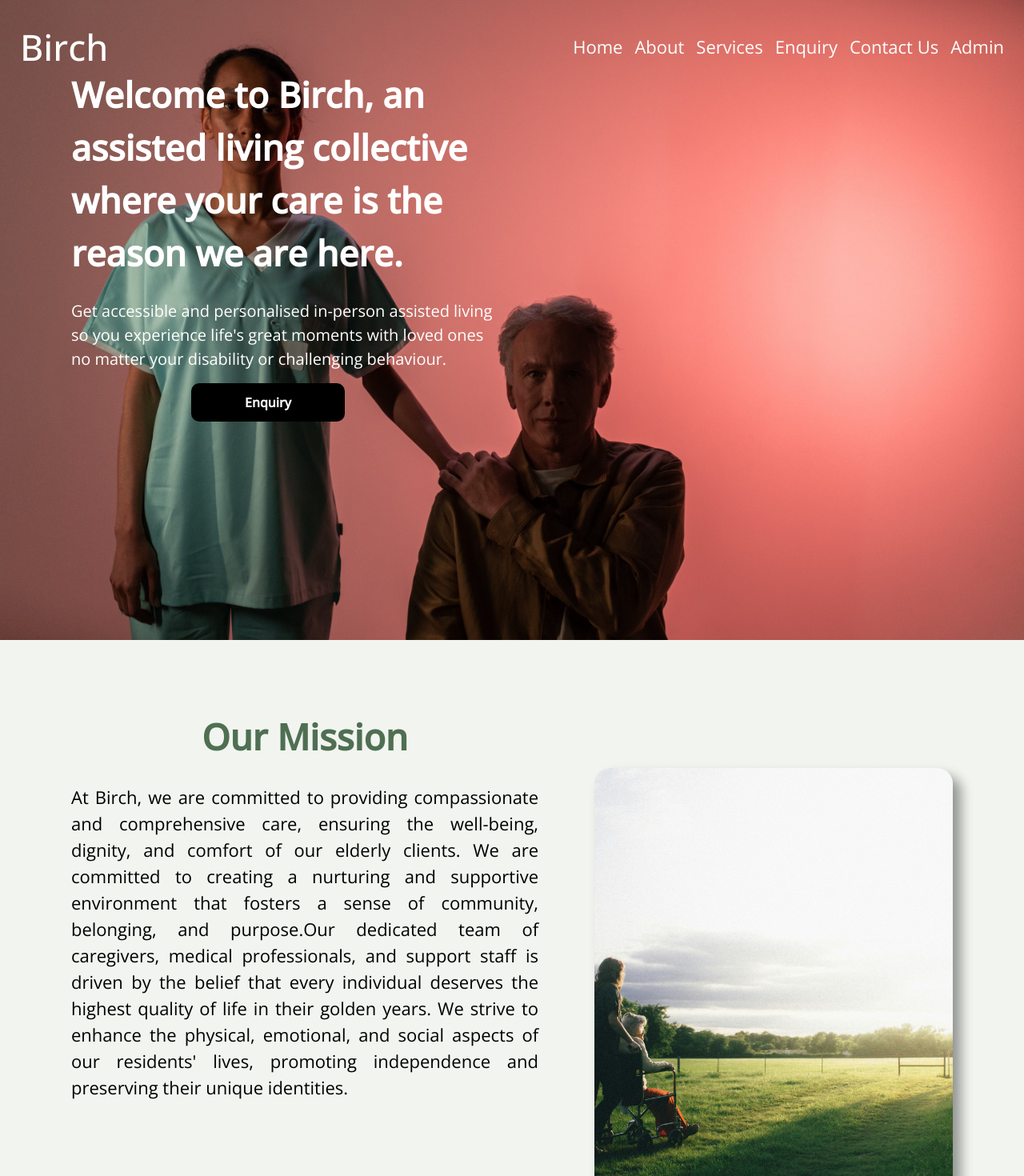
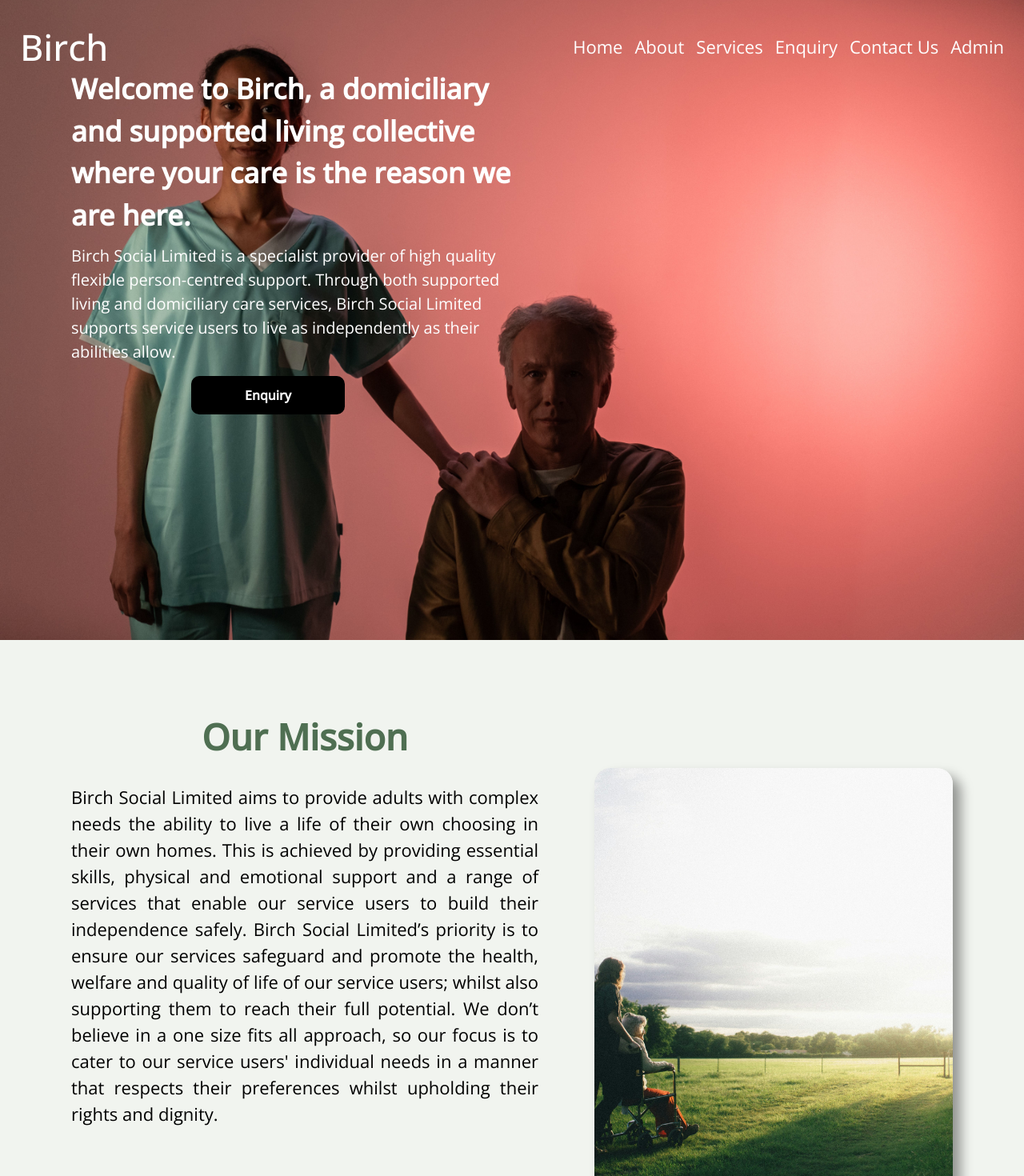
Before and after one commit to dimz-hub/elder-care, a React (Create React App) app: page / in a window 1280 px wide. Shown: the top 1470 px of the page at 80% size. Built offline with nearby package versions, Linux system fonts and the light colour scheme; no server answers.

Commit message:
new  mission

```diff
--- a/public/index.html
+++ b/public/index.html
@@ -7,7 +7,7 @@
     <meta name="theme-color" content="#000000" />
     <meta
       name="description"
-      content="Web site created using create-react-app"
+      content="We are here to care"
     />
     <link rel="apple-touch-icon" href="%PUBLIC_URL%/favicon.ico" />
     <!--
--- a/src/Components/Hero.jsx
+++ b/src/Components/Hero.jsx
@@ -7,11 +7,13 @@ export default function Hero({topRef}) {
       <div className='w-[45vw] xs:w-[100%] xs:flex xs:flex-col xs:justify-center lg:w-[85vw] lg:m-[auto] lg:mt-[30px]' ref={topRef} style={{ opacity: 0, transition: 'opacity 1s ease-in' }}>
 
 
-      <h2 className='text-[44px] font-[600] text-[white] xs:text-[32px] xs:w-[100%] xs:mt-[20px]  lg:text-[35px] '>
-        Welcome to Birch, an assisted living collective where your care is the reason we are here.
+      <h2 className='text-[35px] font-[700] text-[white] xs:text-[30px] xs:w-[100%] xs:mt-[20px]  lg:text-[35px] '>
+        Welcome to Birch, a domiciliary and  supported living collective where your care is the reason we are here.
       </h2>
-      <p className='text-[white] font-[400] text-[20px] mt-[25px] xs:text-[15px] xs:mt-[15px] '>
-        Get accessible and personalised in-person assisted living <br />so you experience life's great moments with loved ones <br /> no matter your disability or challenging behaviour.
+      <p className='text-[white] text-[15px] font-[400] text-[20px] mt-[10px] xs:text-[15px] xs:mt-[15px] '>
+        Birch Social Limited is a specialist provider of high quality flexible person-centred support.
+Through both supported living and domiciliary care services, Birch Social Limited supports
+service users to live as independently as their abilities allow.
       </p>
 
  <Link to={'/enquiry'} className='xs:w-[90vw] xs:flex xs:justify-center xs:pt-[5px] lg:mt-[25px]'>
--- a/src/Components/Mission.jsx
+++ b/src/Components/Mission.jsx
@@ -19,15 +19,18 @@ export default function Mission({missionRef}) {
                 Our Mission
             </h1>
             <p className='text-[22px] text-justify xs:text-left xs:text-[18px]  lg:text-[18px]  ' >
-            At Birch, we are committed  to providing compassionate and comprehensive care, ensuring the well-being, dignity, and
-            comfort of our elderly clients. We are committed to creating a nurturing and supportive environment that fosters a sense of community,
-            belonging, and purpose.Our dedicated team of caregivers, medical professionals, and support staff is driven by the belief that every
-             individual deserves the highest quality of life in their golden years. We strive to enhance the physical, emotional, and social aspects
-             of our residents' lives, promoting independence and preserving their unique identities.
+            Birch Social Limited aims to provide adults with complex needs the ability to live a life of their
+own choosing in their own homes. This is achieved by providing essential skills, physical and
+emotional support and a range of services that enable our service users to build their
+independence safely. Birch Social Limited’s priority is to ensure our services safeguard and promote the health,
+welfare and quality of life of our service users; whilst also supporting them to reach their full
+potential. We don’t believe in a one size fits all approach, so our focus is to cater to our
+service users' individual needs in a manner that respects their preferences whilst upholding
+their rights and dignity.
 
             </p>
         </div>
-        <div className='md:mt-[-35px] mt-[200px] xs:mt-[130px] '>
+        <div className='md:mt-[-35px] mt-[200px] xs:mt-[185px] '>
 
 
         <img src='images/elder-sunset.jpg' alt='elder watching sunset'  className = ' image w-[35vw] h-[73vh] object-cover section-image rounded-[20px]   xs:w-[400px] xs:h-[300px]      md:w-[500px] md:h-[400px]  '/>
```
